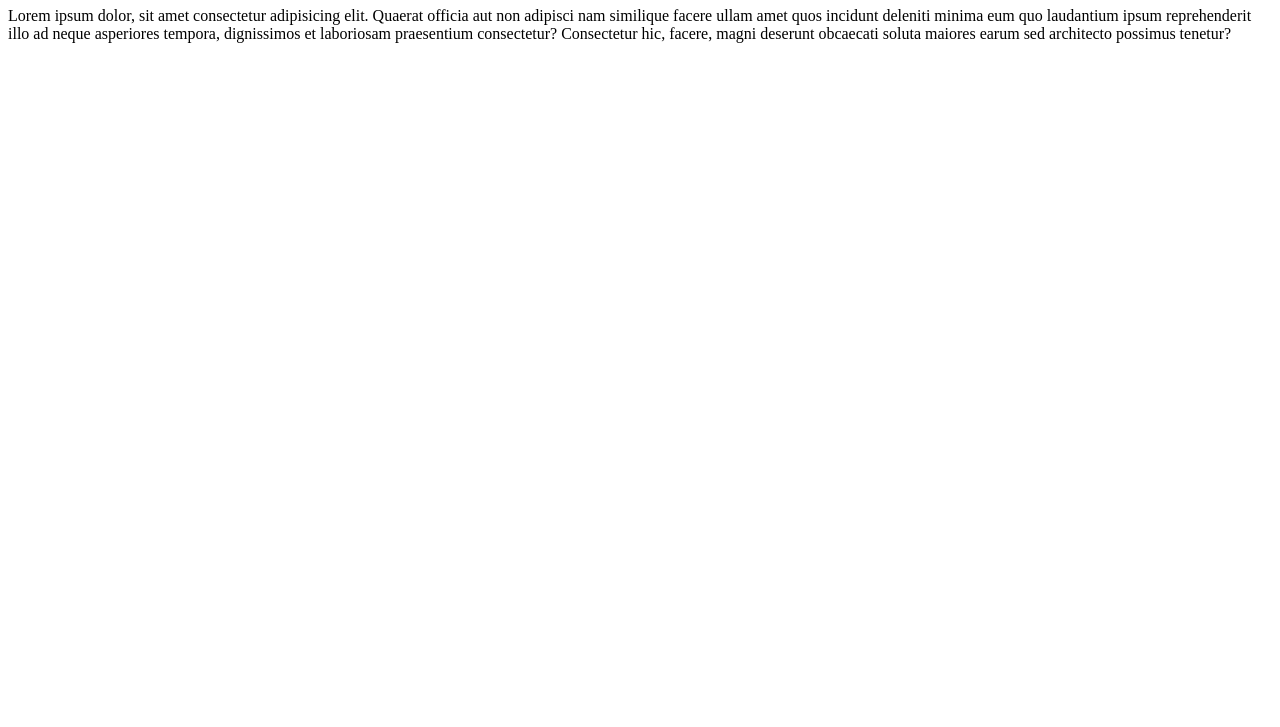
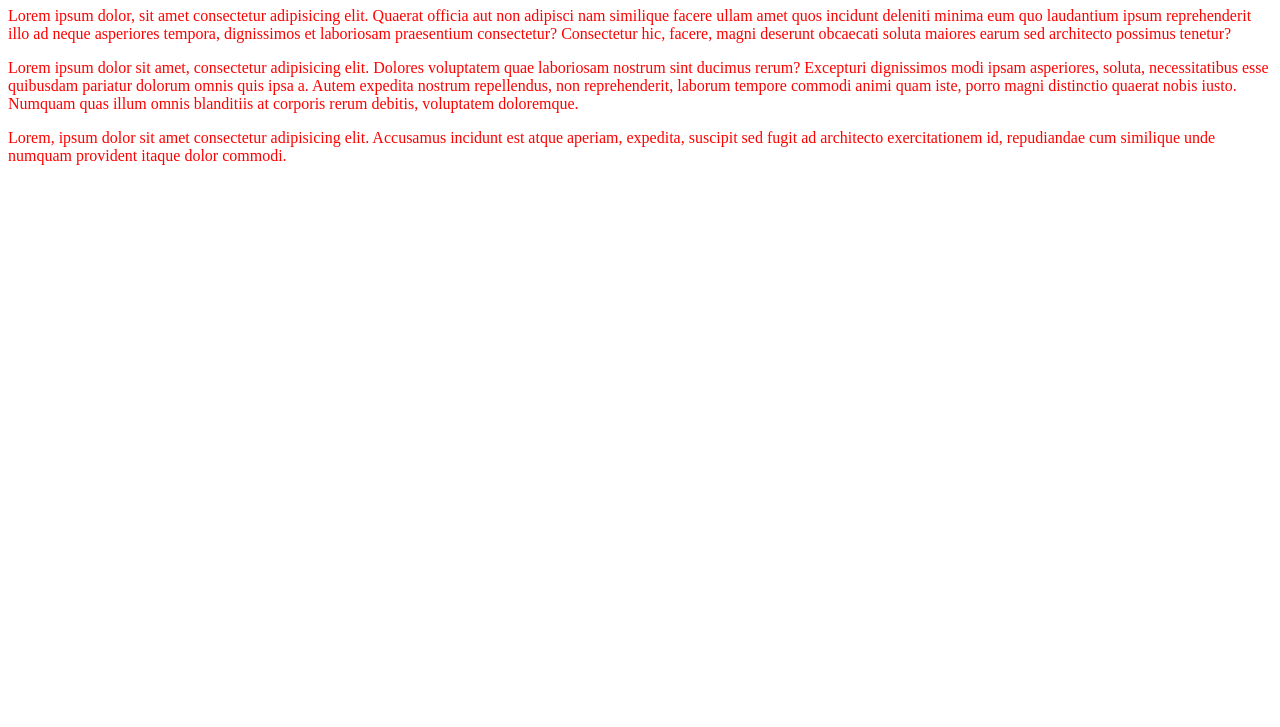
Before and after one commit to joymozumder/my-first-repo, a plain HTML site: page index.html in a window 1280 px wide. Shown: the part 73-800 px from the top of the page. Drawn offline with Linux system fonts and the light colour scheme.

Commit message:
stytles added

```diff
--- a/index.html
+++ b/index.html
@@ -5,9 +5,12 @@
     <meta http-equiv="X-UA-Compatible" content="IE=edge">
     <meta name="viewport" content="width=device-width, initial-scale=1.0">
     <title>My First Github Repo</title>
+    <link rel="stylesheet" href="style.css">
 </head>
 <body>
     <h1>Lorem, ipsum.</h1>
     <p>Lorem ipsum dolor, sit amet consectetur adipisicing elit. Quaerat officia aut non adipisci nam similique facere ullam amet quos incidunt deleniti minima eum quo laudantium ipsum reprehenderit illo ad neque asperiores tempora, dignissimos et laboriosam praesentium consectetur? Consectetur hic, facere, magni deserunt obcaecati soluta maiores earum sed architecto possimus tenetur?</p>
+    <p>Lorem ipsum dolor sit amet, consectetur adipisicing elit. Dolores voluptatem quae laboriosam nostrum sint ducimus rerum? Excepturi dignissimos modi ipsam asperiores, soluta, necessitatibus esse quibusdam pariatur dolorum omnis quis ipsa a. Autem expedita nostrum repellendus, non reprehenderit, laborum tempore commodi animi quam iste, porro magni distinctio quaerat nobis iusto. Numquam quas illum omnis blanditiis at corporis rerum debitis, voluptatem doloremque.</p>
+    <p>Lorem, ipsum dolor sit amet consectetur adipisicing elit. Accusamus incidunt est atque aperiam, expedita, suscipit sed fugit ad architecto exercitationem id, repudiandae cum similique unde numquam provident itaque dolor commodi.</p>
 </body>
 </html>
--- /dev/null
+++ b/style.css
@@ -0,0 +1,3 @@
+p{
+    color: red;
+}
```
